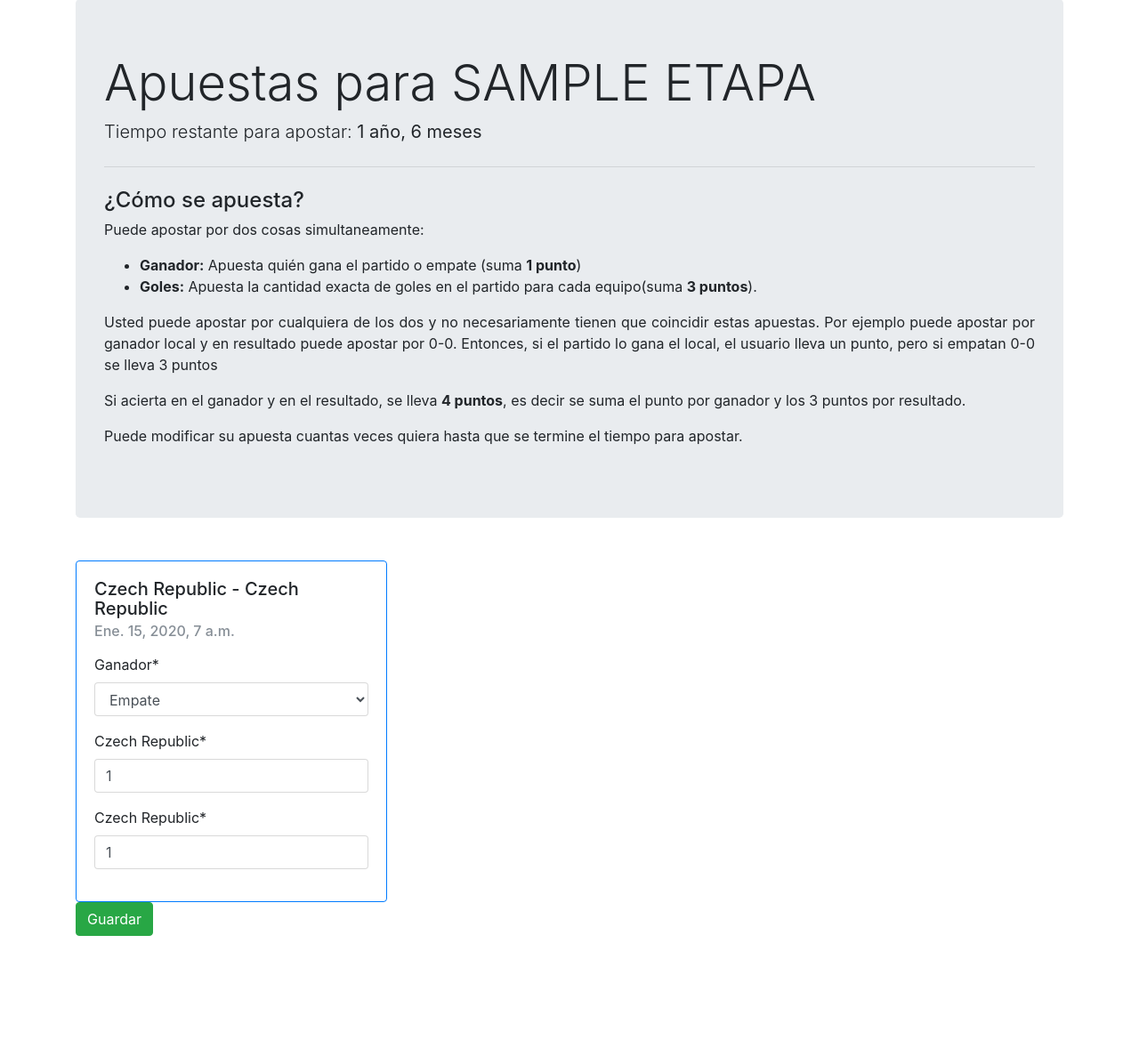
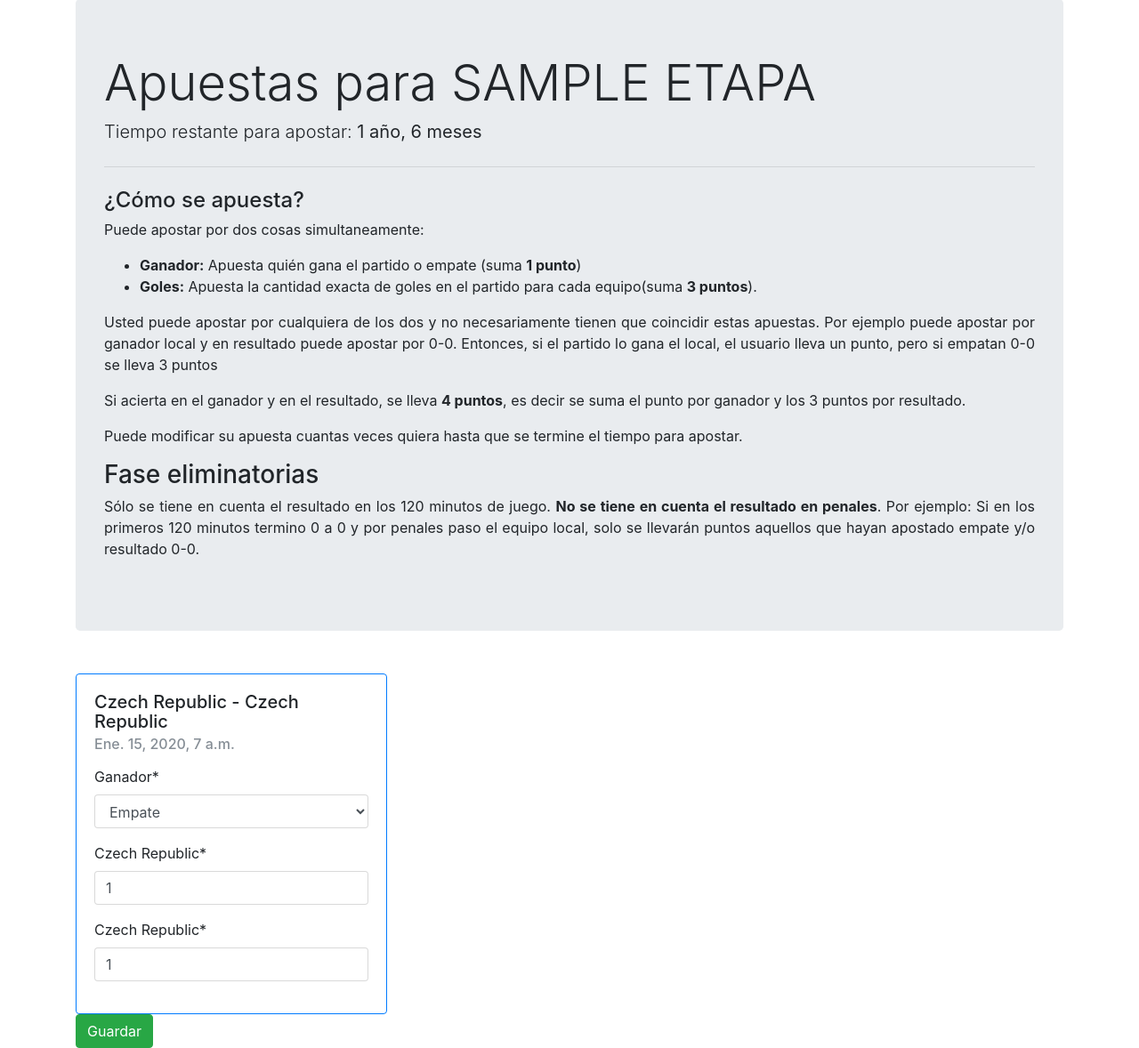
Before and after one commit to romeroyonatan/prode, a Django app: a page that uses prode/templates/apuestas/apuestas_form.html in a window 1280 px wide. Shown: the part 111-1289 px from the top of the page at 89% size. Before the commit the page ends 1163 px from the top, so only its background shows below. Run offline with Django 3.2, Linux system fonts and the light colour scheme; a user stored in the database is signed in; tables that the repository leaves empty hold one stand-in row (values such as "Sample post"); parts of the project's set-up code (start-up, migrations or seed data) failed here and were passed over; some libraries are stand-ins or nearby versions.

Commit message:
Aclaracion etapa eliminatorias

```diff
--- a/prode/templates/apuestas/apuestas_form.html
+++ b/prode/templates/apuestas/apuestas_form.html
@@ -32,6 +32,14 @@
       Puede modificar su apuesta cuantas veces quiera hasta que se termine el
       tiempo para apostar.
     </p>
+		<h3>Fase eliminatorias</h3>
+    <p class="text-justify">
+			Sólo se tiene en cuenta el resultado en los 120 minutos de juego.
+			<strong>No se tiene en cuenta el resultado en penales</strong>.
+			Por ejemplo: Si en los primeros 120 minutos termino 0 a 0 y por penales
+			paso el equipo local, solo se llevarán puntos aquellos que hayan apostado
+			empate y/o resultado 0-0.
+    </p>
   </div>
 
   <form class="form-horizontal" method="post" action=".">
```
